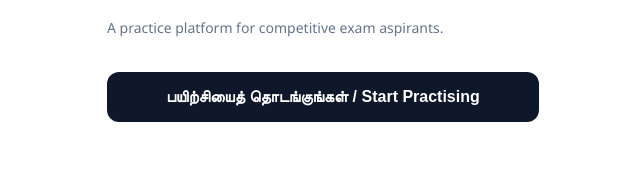
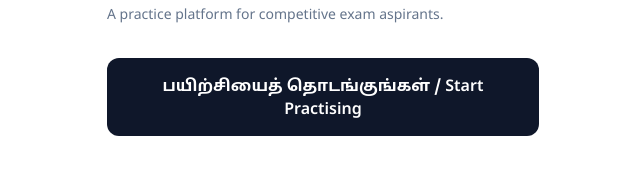
Before and after one commit to sponna1962/Ponna, a Next.js app in the folder frontend/: page /home in a window 1280 px wide. Shown: the part 486-660 px from the top of the page, without its empty margins (317-957 px from the left). Built offline with nearby package versions, Linux system fonts and the light colour scheme; no server answers.

Commit message:
Update page.tsx

```diff
--- a/frontend/src/app/home/page.tsx
+++ b/frontend/src/app/home/page.tsx
@@ -3,50 +3,18 @@
 // Home — the post-login landing page. No language selection here at all
 // (finalized requirement): the Homepage itself always shows both Tamil and
 // English together, and language becomes a student choice only inside
-// Practice Preference Setup (Language is a question-content filter there,
-// not a UI-wide toggle).
+// Practice Preference Setup.
 //
-// "Start Practising" behaviour (finalized requirement):
-//   - First-time student / no saved preference yet → go to /quiz, which
-//     opens straight into Practice Preference Setup.
-//   - Returning student with a saved preference → skip Setup entirely,
-//     start a session immediately, and land directly on the first question.
-// This is the ONLY place that decides which of those two happens — the
-// student's saved preference is the single source of truth, checked fresh
-// on every click rather than cached in the UI.
+// "Start Practising" ALWAYS goes to /quiz (finalized requirement — no
+// silent skip-straight-to-questions from here, even for a returning
+// student with a saved preference). /quiz itself decides what to show:
+// the full Setup form for a first-time student, or a Preferences summary
+// + "Start Practice" button for a returning one — so the student always
+// sees and confirms what they're about to practice before it starts.
 
-import { useState } from 'react';
-import { studentFetch } from '../../lib/student-fetch';
 import { StudentMenu } from '../../components/StudentMenu';
 
 export default function HomePage() {
-  const [starting, setStarting] = useState(false);
-
-  async function handleStartPractising() {
-    setStarting(true);
-    try {
-      const prefRes = await studentFetch('/students/me/practice-preference');
-      const preference = prefRes.ok ? await prefRes.json() : null;
-
-      if (!preference) {
-        window.location.href = '/quiz'; // no saved preference yet — Setup happens there
-        return;
-      }
-
-      const sessionRes = await studentFetch('/quiz/start', { method: 'POST' });
-      if (!sessionRes.ok) {
-        // Quota exceeded, no eligible questions, etc. — let /quiz show the
-        // specific error rather than duplicating that handling here.
-        window.location.href = '/quiz';
-        return;
-      }
-      const session = await sessionRes.json();
-      window.location.href = `/quiz/${session.id}`;
-    } finally {
-      setStarting(false);
-    }
-  }
-
   return (
     <main style={{ maxWidth: 480, margin: '0 auto', minHeight: '100dvh', display: 'flex', flexDirection: 'column' }}>
       <div style={{ display: 'flex', alignItems: 'center', gap: 12, padding: 16 }}>
@@ -69,25 +37,22 @@ export default function HomePage() {
           A practice platform for competitive exam aspirants.
         </p>
 
-        <button
-          onClick={handleStartPractising}
-          disabled={starting}
+        <a
+          href="/quiz"
           style={{
             display: 'block',
-            width: '100%',
             textAlign: 'center',
             padding: 16,
             borderRadius: 12,
             background: '#0f172a',
             color: '#fff',
-            border: 'none',
+            textDecoration: 'none',
             fontWeight: 600,
             fontSize: 16,
-            opacity: starting ? 0.7 : 1,
           }}
         >
-          {starting ? '…' : 'பயிற்சியைத் தொடங்குங்கள் / Start Practising'}
-        </button>
+          பயிற்சியைத் தொடங்குங்கள் / Start Practising
+        </a>
       </div>
     </main>
   );
```
